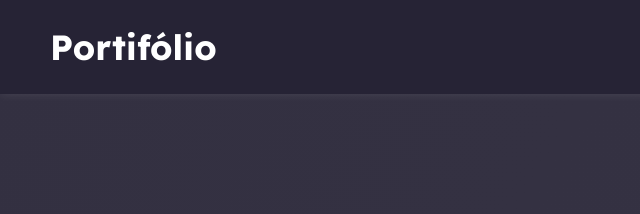
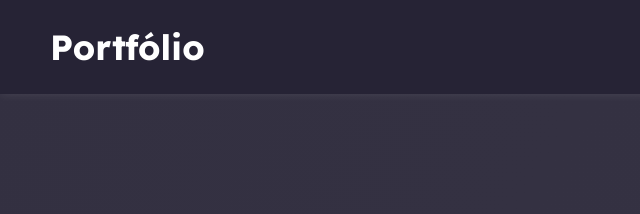
Before and after one commit to sunwist/portfolio-ptbr, a plain HTML site: page index.html in a window 1280 px wide. Shown: the top 214 px of the page, 0-640 px from the left. Drawn offline with Linux system fonts and the light colour scheme.

Commit message:
corrigindo erro

```diff
--- a/index.html
+++ b/index.html
@@ -4,7 +4,7 @@
 <head>
   <meta charset="UTF-8">
   <meta name="viewport" content="width=device-width, initial-scale=1.0">
-  <title>Portifólio</title>
+  <title>Portfólio</title>
   <link rel="stylesheet" href="style.css">
   <link rel="icon" href="img/icon.png">
 </head>
@@ -12,7 +12,7 @@
 <body>
 
   <header class="header">
-    <a href="index.html" class="logo">Portifólio</a>
+    <a href="index.html" class="logo">Portfólio</a>
     <nav class="nav">
       <a href="#"><span>Home</span></a>
       <a href="#about">Sobre</a>
```
